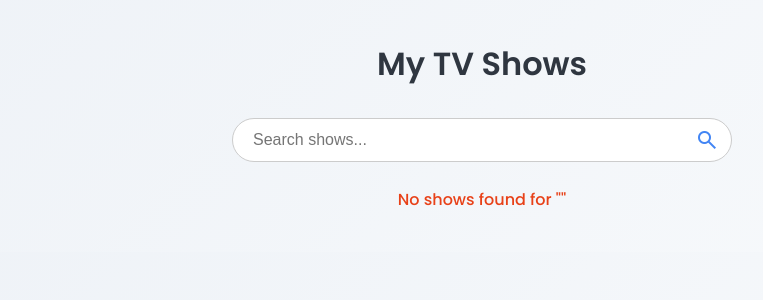
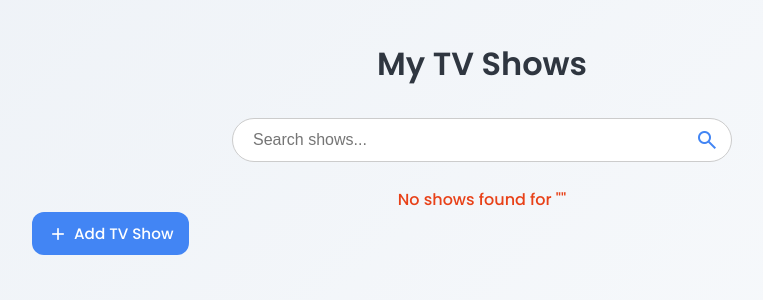
Before and after one commit to mateispic/tv-shows-tracker, a Flask app: page /shows in a window 1280 px wide. Shown: the top 300 px of the page, without its empty margins (158-921 px from the left). Run offline with Flask 3, Linux system fonts and the light colour scheme; data that the repository does not hold is empty.

Commit message:
add new feature to add a show from the web client

```diff
--- a/app.py
+++ b/app.py
@@ -288,5 +288,27 @@ def shows_view():
     no_results = len(shows) == 0
     return render_template('shows.html', shows=shows, search_query=search_query, no_results=no_results)
 
+@app.route('/shows/add', methods=['GET', 'POST'])
+def add_show():
+    if request.method == 'POST':
+        data = request.form
+
+        required_fields = ['title', 'release_year', 'total_seasons', 'imdb_rating', 'imdb_link']
+        if not all(field in data and data[field].strip() for field in required_fields):
+            return "Missing required fields", 400
+
+        conn = get_db_connection()
+        cursor = conn.cursor()
+        cursor.execute(
+            "INSERT INTO shows (title, release_year, total_seasons, imdb_rating, imdb_link) VALUES (?, ?, ?, ?, ?)",
+            (data['title'], data['release_year'], data['total_seasons'], data['imdb_rating'], data['imdb_link'])
+        )
+        conn.commit()
+        conn.close()
+
+        return redirect('/shows')
+
+    return render_template('add_show.html')
+
 if __name__ == '__main__':
     app.run(debug=True)
--- a/static/style.css
+++ b/static/style.css
@@ -160,3 +160,81 @@ h1 {
     margin-top: 10px;
     font-weight: 500;
 }
+
+.edit-form {
+    max-width: 450px;
+    margin: 40px auto;
+    padding: 25px;
+    display: flex;
+    flex-direction: column;
+    gap: 15px;
+
+    background: rgba(255, 255, 255, 0.9);
+    backdrop-filter: blur(8px);
+    border-radius: 15px;
+    border: 1px solid rgba(0,0,0,0.05);
+    box-shadow: 0 4px 15px rgba(0,0,0,0.1);
+}
+
+.edit-form input {
+    padding: 12px 15px;
+    border-radius: 8px;
+    border: 1px solid #ccc;
+    font-size: 1rem;
+    transition: all 0.3s ease;
+    outline: none;
+}
+
+.edit-form input:focus {
+    border-color: #4285f4;
+    box-shadow: 0 0 8px rgba(66, 133, 244, 0.3);
+}
+
+.edit-form button {
+    padding: 12px;
+    background: #4285f4;
+    color: white;
+    border-radius: 8px;
+    font-size: 1rem;
+    border: none;
+    cursor: pointer;
+    transition: all 0.2s ease;
+}
+
+.edit-form button:hover {
+    background: #2a6ad0;
+}
+
+.top-actions {
+    max-width: 900px;
+    margin: 0 auto 20px auto; /* centrat cu margine jos */
+    display: flex;
+    justify-content: flex-start; /* aliniat la stânga */
+}
+
+.add-btn {
+    display: inline-flex;
+    align-items: center;
+    gap: 6px;
+    padding: 10px 16px;
+    border-radius: 12px;
+    background: #4285f4;
+    color: white;
+    font-weight: 500;
+    font-size: 0.95rem;
+    text-decoration: none;
+    transition: all 0.2s ease;
+}
+
+.add-btn:hover {
+    background: #2a6ad0;
+}
+
+.add-btn .material-symbols-outlined {
+    font-variation-settings:
+        'wght' 400,
+        'FILL' 0,
+        'GRAD' 0,
+        'opsz' 24;
+    font-size: 20px;
+}
--- a/templates/shows.html
+++ b/templates/shows.html
@@ -6,7 +6,8 @@
     <!-- Google Font -->
     <link href="https://fonts.googleapis.com/css2?family=Poppins:wght@300;400;500;600&display=swap" rel="stylesheet">
 
-    <!-- Google Icon -->
+    <!-- Google Icons -->
+    <link rel="stylesheet" href="https://fonts.googleapis.com/css2?family=Material+Symbols+Outlined:opsz,wght,FILL,GRAD@20..48,100..700,0..1,-50..200&display=swap">
     <link rel="stylesheet" href="https://fonts.googleapis.com/css2?family=Material+Symbols+Outlined:opsz,wght,FILL,GRAD@20..48,100..700,0..1,-50..200&display=swap">
 
     <!-- CSS -->
@@ -26,6 +27,12 @@
 {% if no_results %}
 <p class="no-results">No shows found for "{{ search_query }}"</p>
 {% endif %}
+
+<div class="top-actions">
+    <a href="/shows/add" class="add-btn">
+        <span class="material-symbols-outlined">add</span> Add TV Show
+    </a>
+</div>
 
 <div class="list">
     {% for show in shows %}
```
Also changed, not shown: templates/add_show.html (added, +22 -0 lines), templates/edit.html (deleted, +0 -31 lines).
